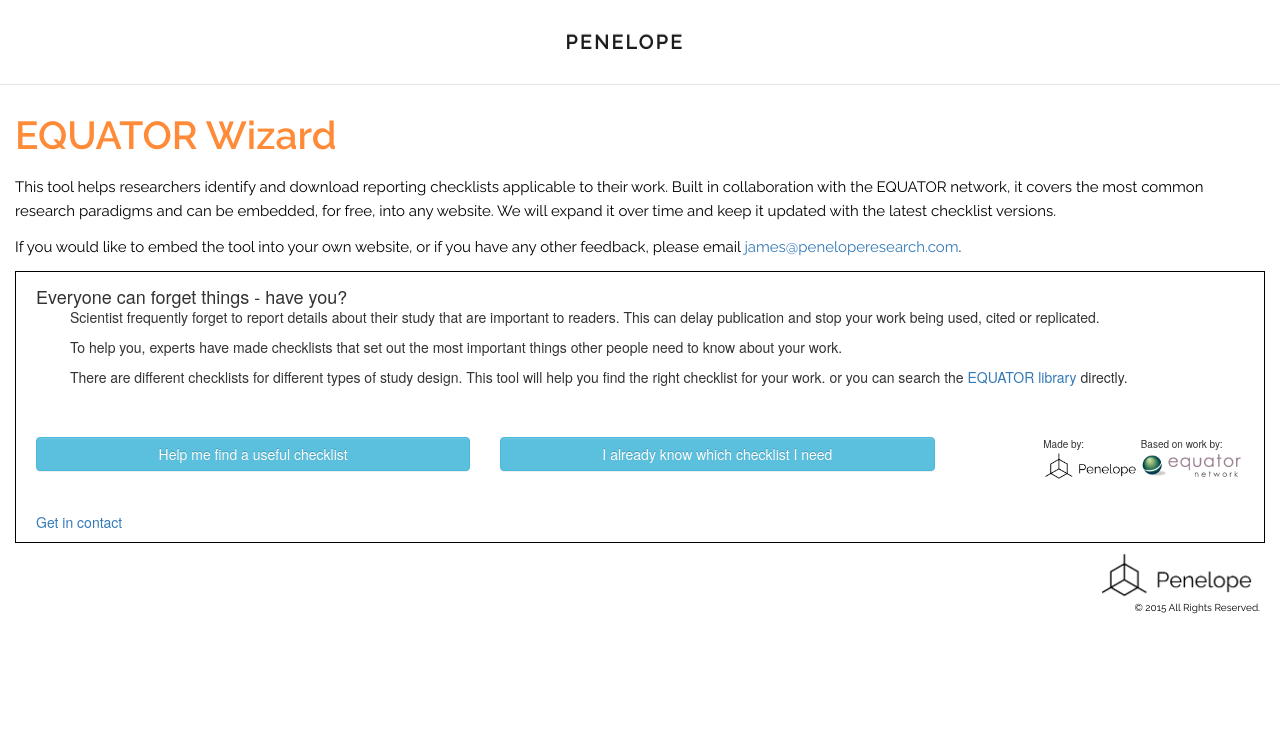
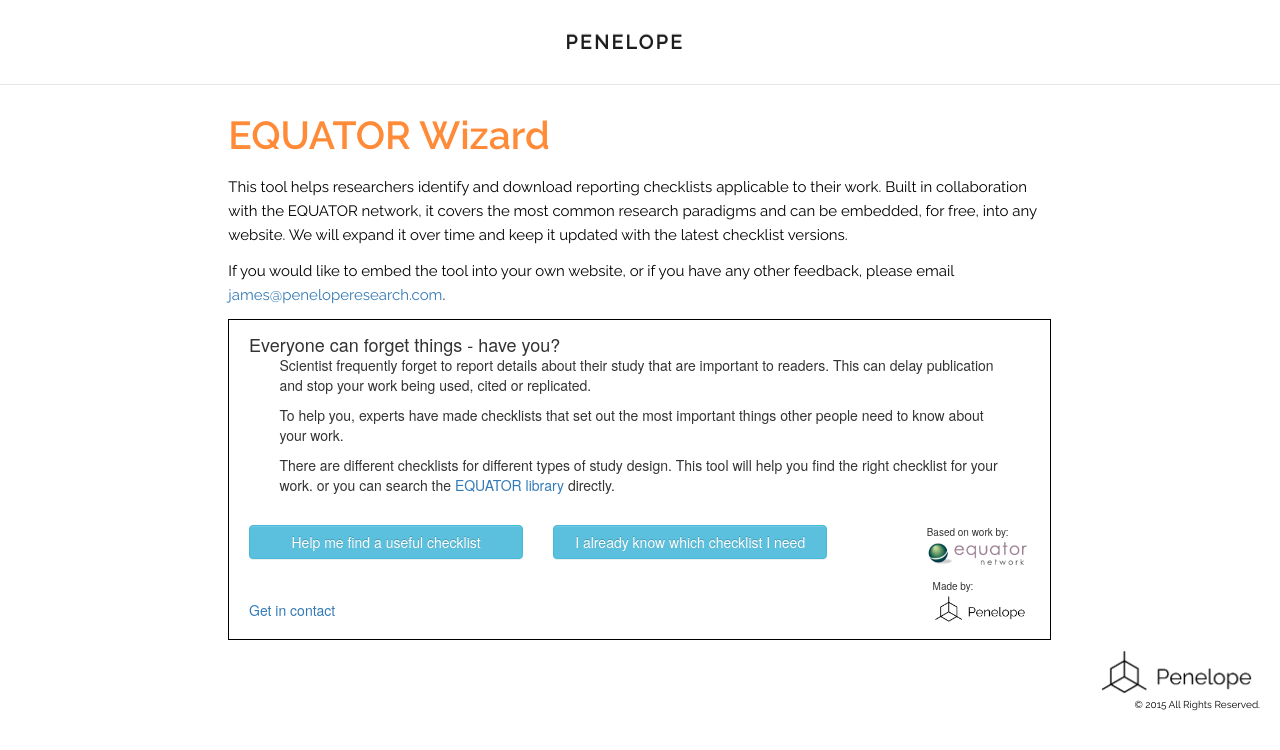
Before and after one commit to PenelopeResearch/EquatorChecklist, a Jekyll site: the page built from index.html, in a window 1280 px wide. Shown: the top 750 px of the page. Built offline with Jekyll 4.4.1, drawn with Linux system fonts in a browser that asks for light colours.

```diff
--- a/index.html
+++ b/index.html
@@ -4,8 +4,12 @@ title: EQUATOR Network Guideline Flowchart
 ---
 
 <div id='example' class="container-fluid">
-  <h1>EQUATOR Wizard</h1>
-  <p>This tool helps researchers identify and download reporting checklists applicable to their work. Built in collaboration with the EQUATOR network, it covers the most common research paradigms and can be embedded, for free, into any website. We will expand it over time and keep it updated with the latest checklist versions.</p>
-  <p>If you would like to embed the tool into your own website, or if you have any other feedback, please email <a href='mailto://{{ site.email }}'>{{ site.email }}</a>.</p>
-  <iframe src="{{ "equatorNew.html" | prepend: site.baseurl }}">Your browser does not seem to handle frames properly, please click <a href='/equatorNew.html' target='_blank'>here</a> to try in a separate tab.</iframe>
+  <div class="row">
+    <div class="col-xs-12 col-sm-offset-2 col-sm-8">
+      <h1>EQUATOR Wizard</h1>
+      <p>This tool helps researchers identify and download reporting checklists applicable to their work. Built in collaboration with the EQUATOR network, it covers the most common research paradigms and can be embedded, for free, into any website. We will expand it over time and keep it updated with the latest checklist versions.</p>
+      <p>If you would like to embed the tool into your own website, or if you have any other feedback, please email <a href='mailto://{{ site.email }}'>{{ site.email }}</a>.</p>
+      <iframe src="{{ "equatorNew.html" | prepend: site.baseurl }}">Your browser does not seem to handle frames properly, please click <a href='/equatorNew.html' target='_blank'>here</a> to try in a separate tab.</iframe>
+    </div>
+  </div>
 </div>
```
